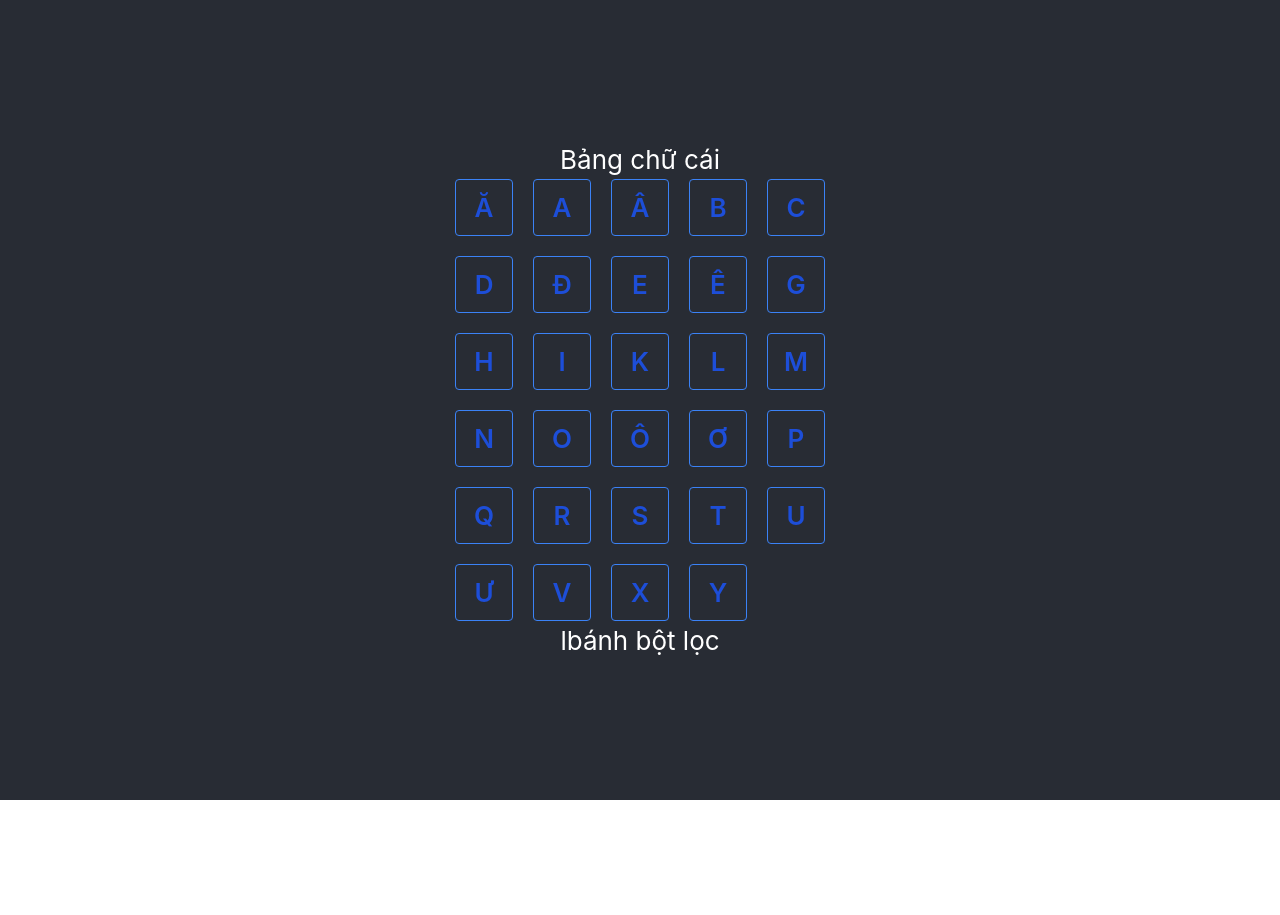
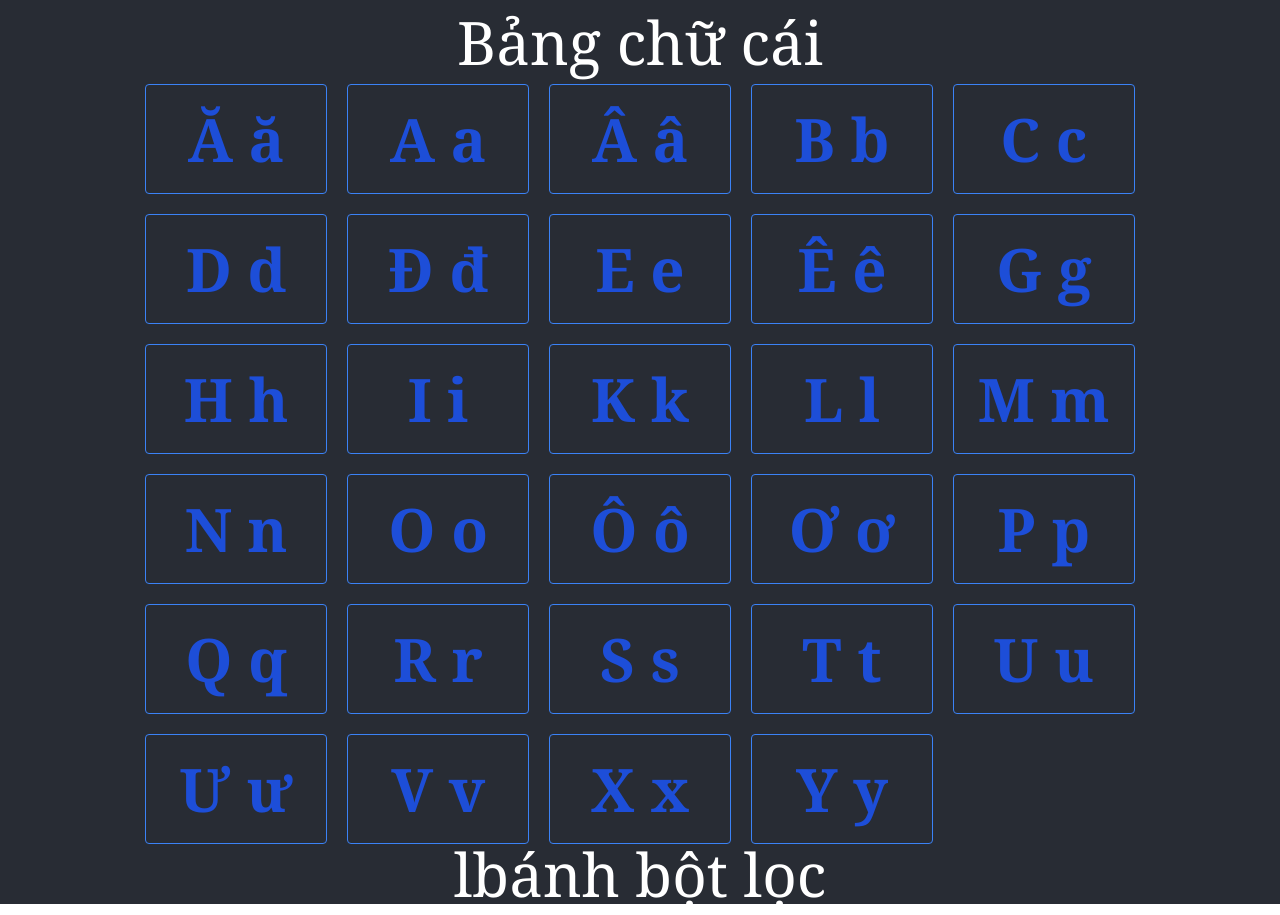
Before and after one commit to TrLam/vn-alphabet, a React (Create React App) app: page / in a window 1280 px wide. Before the commit the page ends 800 px from the top, so only its background shows below. Built offline with nearby package versions, Linux system fonts and the light colour scheme.

Commit message:
Added lower case letters and replaced css files with tailwind classnames

```diff
--- a/src/Alphabet/index.js
+++ b/src/Alphabet/index.js
@@ -8,7 +8,7 @@ const Alphabet = () => {
     <>
       <div className="grid gap-5 grid-cols-5">
         {Object.keys(ALPHABET).map((letter) => (
-          <Letter letter={letter} />
+          <Letter key={letter} letter={letter} />
         ))}
       </div>
       <LetterInsight letter="l" example={ALPHABET.l} />
--- a/src/App.css
+++ /dev/null
@@ -1,19 +0,0 @@
-.App {
-  text-align: center;
-  background-color: #282c34;
-  min-height: 100vh;
-  display: flex;
-  flex-direction: column;
-  align-items: center;
-  justify-content: center;
-  font-size: calc(10px + 2vmin);
-  color: white;
-}
-
-.App-link {
-  color: #61dafb;
-}
-
-.Alphabet {
-  display: flex;
-}
--- a/src/App.js
+++ b/src/App.js
@@ -1,10 +1,9 @@
-import './App.css';
 import Alphabet from 'src/Alphabet';
 
 function App() {
   return (
-    <div className="App">
-      <header>Bảng chữ cái</header>
+    <div className="font-serif bg-[#282c34] text-white text-6xl text-center min-h-screen flex flex-col items-center justify-center ">
+      <header className="p-3">Bảng chữ cái</header>
       <Alphabet />
     </div>
   );
--- a/src/Letter/index.js
+++ b/src/Letter/index.js
@@ -2,8 +2,8 @@ import React from 'react';
 
 const Letter = (props) => {
   return (
-    <button className="bg-transparent hover:bg-blue-500 text-blue-700 font-semibold hover:text-white py-2 px-4 border border-blue-500 hover:border-transparent rounded">
-      {props.letter.toUpperCase()}
+    <button className="bg-transparent hover:bg-blue-500 text-blue-700 font-semibold hover:text-white p-6 border border-blue-500 hover:border-transparent rounded">
+      {props.letter.toUpperCase()} {props.letter.toLowerCase()}
     </button>
   );
 };
```
